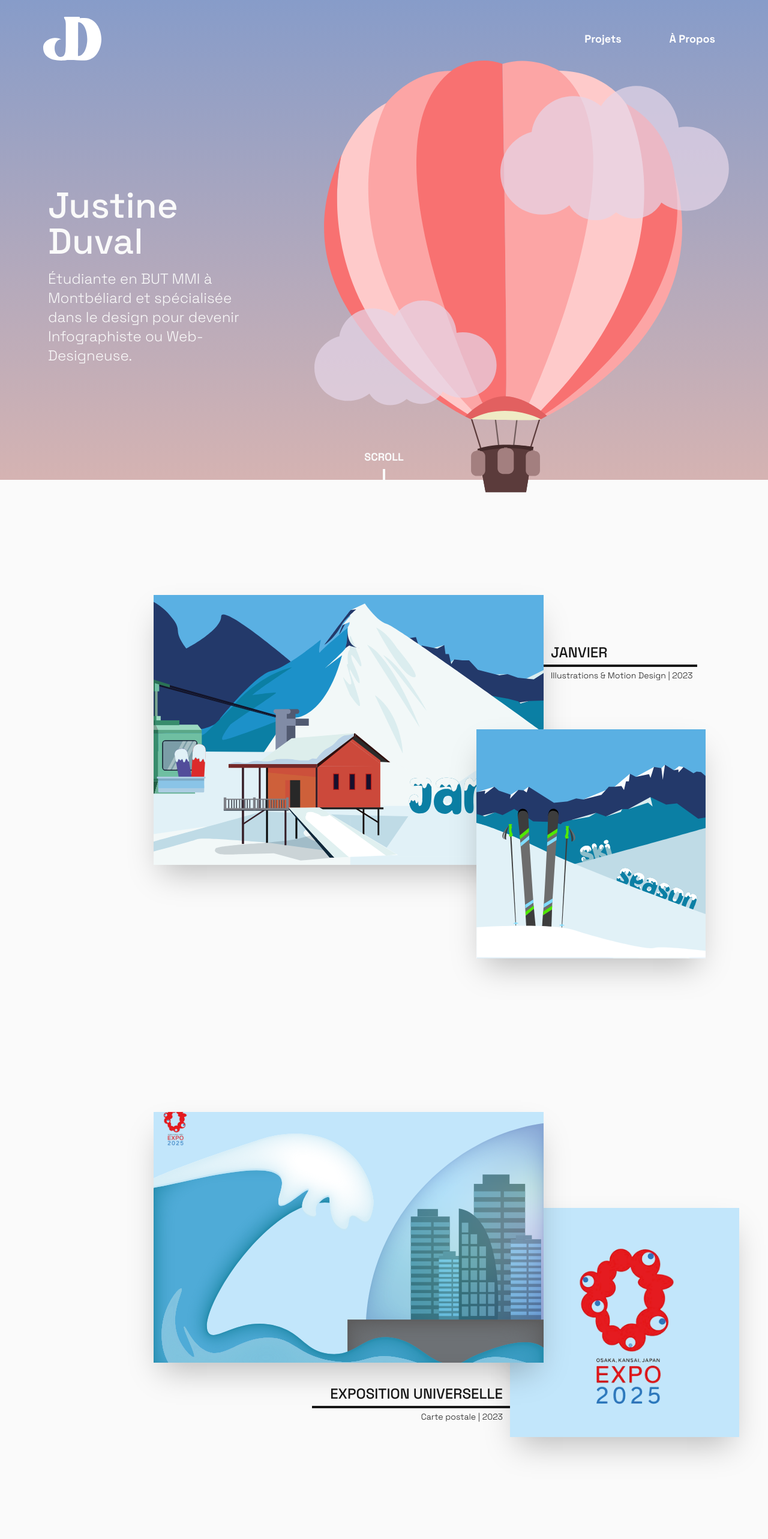
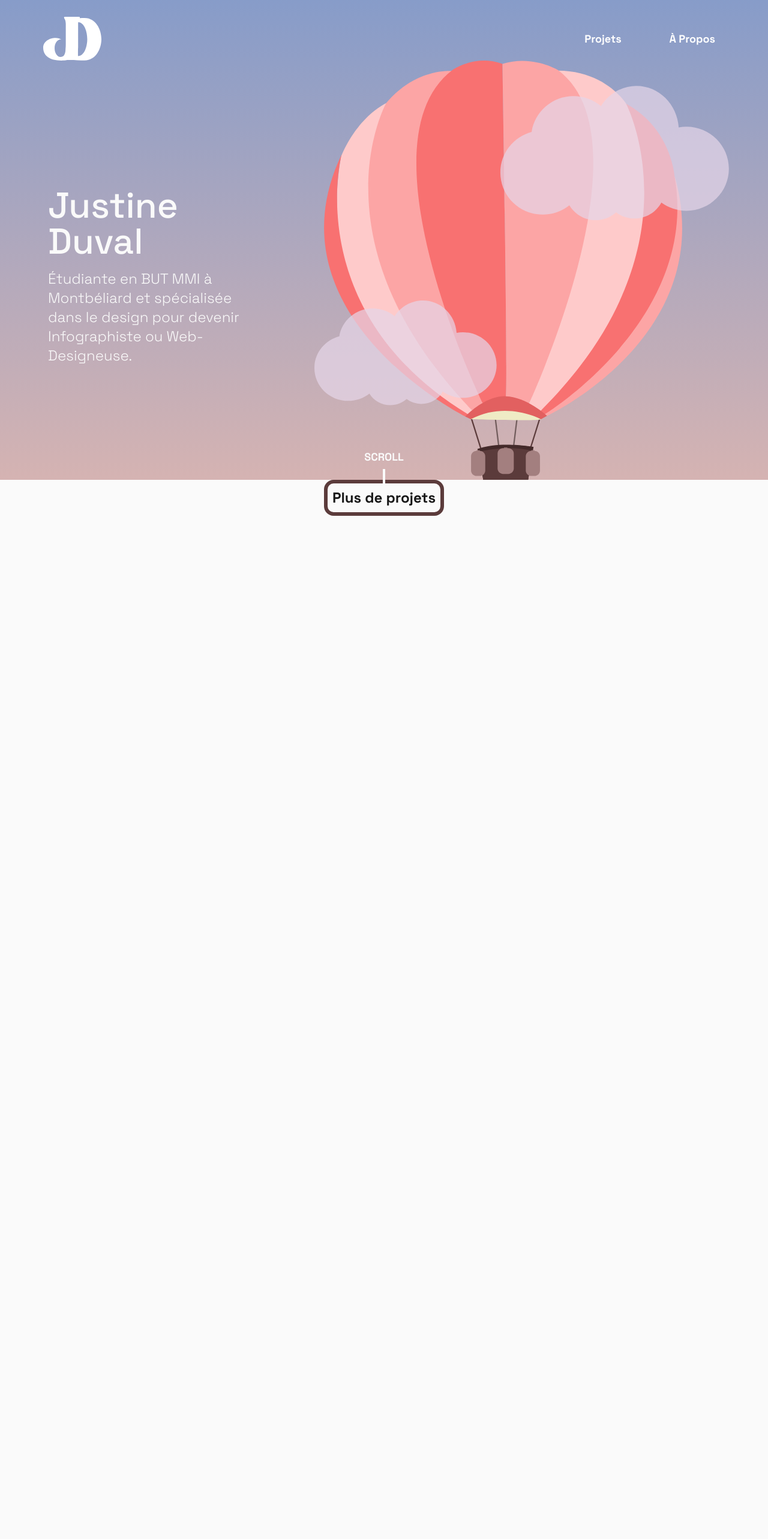
Before and after one commit to duval-justine/Portfolio_Justine_Duval, a Vue app: page / in a window 1280 px wide. Shown: the top 2566 px of the page at 60% size. After the commit the page ends 904 px from the top, so only its background shows below. Built offline with nearby package versions, Linux system fonts and the light colour scheme.

Commit message:
Aniamtion scroll snap

```diff
--- a/src/components/Bloc1.vue
+++ b/src/components/Bloc1.vue
@@ -1,5 +1,5 @@
 <template>
-    <div class="flex flex-row py-32 px-64">
+    <div class="flex flex-row py-16 px-64">
         <div>
             <div class="container1 overflow-hidden mx-auto shadow-2xl">
                 <img :src="img_1" class="w-full h-full object-cover" alt="">
--- a/src/components/Bloc2.vue
+++ b/src/components/Bloc2.vue
@@ -1,5 +1,5 @@
 <template>
-    <div class="flex flex-row py-32 px-64">
+    <div class="flex flex-row py-16 px-64">
         <div>
             <div class="relative container2 overflow-hidden mx-auto shadow-2xl mt-20 z-30">
                 <img :src="img_1" class="w-full h-full object-cover" alt="">
--- a/src/components/Bloc3.vue
+++ b/src/components/Bloc3.vue
@@ -1,5 +1,5 @@
 <template>
-    <div class="flex flex-row py-32 px-64">
+    <div class="flex flex-row py-16 px-64">
         <div>
             <div class="relative z-30 container4 overflow-hidden mx-auto shadow-2xl">
                 <img :src="img_1" class="w-full h-full object-cover" alt="">
--- a/src/views/AccueilView.vue
+++ b/src/views/AccueilView.vue
@@ -1,8 +1,9 @@
 <template>
   <main>
+    <div class="snap">
       <!-- Accueil -->
       <section>
-      <div class="container0 h-screen z-0 bg-gradient-to-b from-pastelbleu to-pastelrose">
+        <div class="container0 h-screen z-0 bg-gradient-to-b from-pastelbleu to-pastelrose scroll-snap ">
           <!-- Header -->
           <Header class="relative z-10" />
           <!-- Textes et Illustration -->
@@ -24,8 +25,8 @@
           </div>
           <!-- Bouton scroll -->
           <div class="flex flex-col items-center  gap-4">
-          <RouterLink class="font-space-grotesk font-bold text-sm absolute bottom-6 text-Extended/red/50 lg:text-lg lg:"
-            to="/">
+            <RouterLink
+              class="font-space-grotesk font-bold text-sm absolute bottom-6 text-Extended/red/50 lg:text-lg lg:" to="/">
               SCROLL
             </RouterLink>
             <div class=" border-t-4 w-8 rotate-90 absolute bottom-0 border-Extended/red/50"></div>
@@ -35,23 +36,28 @@
       <!-- Fin de l'accueil -->
 
       <!-- Les derniers projets -->
-    <section class="scroll-wrap">
-      <div>
+      <section>
+        <div class="scroll-snap ">
           <RouterLink to="/janvier2023">
-          <Bloc1 class="pt-48" img_1="/images/Janvier2023/Janvier2023_Fond.svg"
+            <Bloc1 class="pt-16" img_1="/images/Janvier2023/Janvier2023_Fond.svg"
               img_2="/images/Janvier2023/Janvier2023_Ski.svg" title="Janvier"
               subtitle="Illustrations & Motion Design | 2023" />
           </RouterLink>
+        </div>
+        <div class="scroll-snap ">
           <RouterLink to="/citadelle">
             <Bloc3 img_1="/images/ExpoUni/ExpoUni_Tsunami.svg" img_2="/images/ExpoUni/ExpoUni_Logo.svg"
               title="Exposition universelle" subtitle="Carte postale | 2023" />
           </RouterLink>
+        </div>
+        <div class="scroll-snap ">
           <RouterLink to="/janvier2023">
             <Bloc1 img_1="/images/Bavans/Bavans_Couverture.svg" img_2="/images/Bavans/Bavans_Logo.svg" title="Bavans"
               subtitle="Refonte de la charte graphique | 2023" />
           </RouterLink>
         </div>
       </section>
+    </div>
     <section class="justify-center flex pb-11">
       <RouterLink
         class="font-space-grotesk font-bold text-2xl text-Extended/true-gray/900 border-[6px] border-brun p-2 rounded-2xl hover:bg-brun hover:text-Extended/red/50"
@@ -116,4 +122,15 @@ export default {
     max-width: 40000px;
   }
 }
+
+.snap {
+  height: 100vh;
+  overflow-y: scroll;
+  scroll-snap-type: y mandatory;
+}
+
+.scroll-snap {
+  scroll-snap-align: start;
+  height: 100vh;
+}
 </style>
```
Lines whose indentation alone changed are shown as unchanged.
